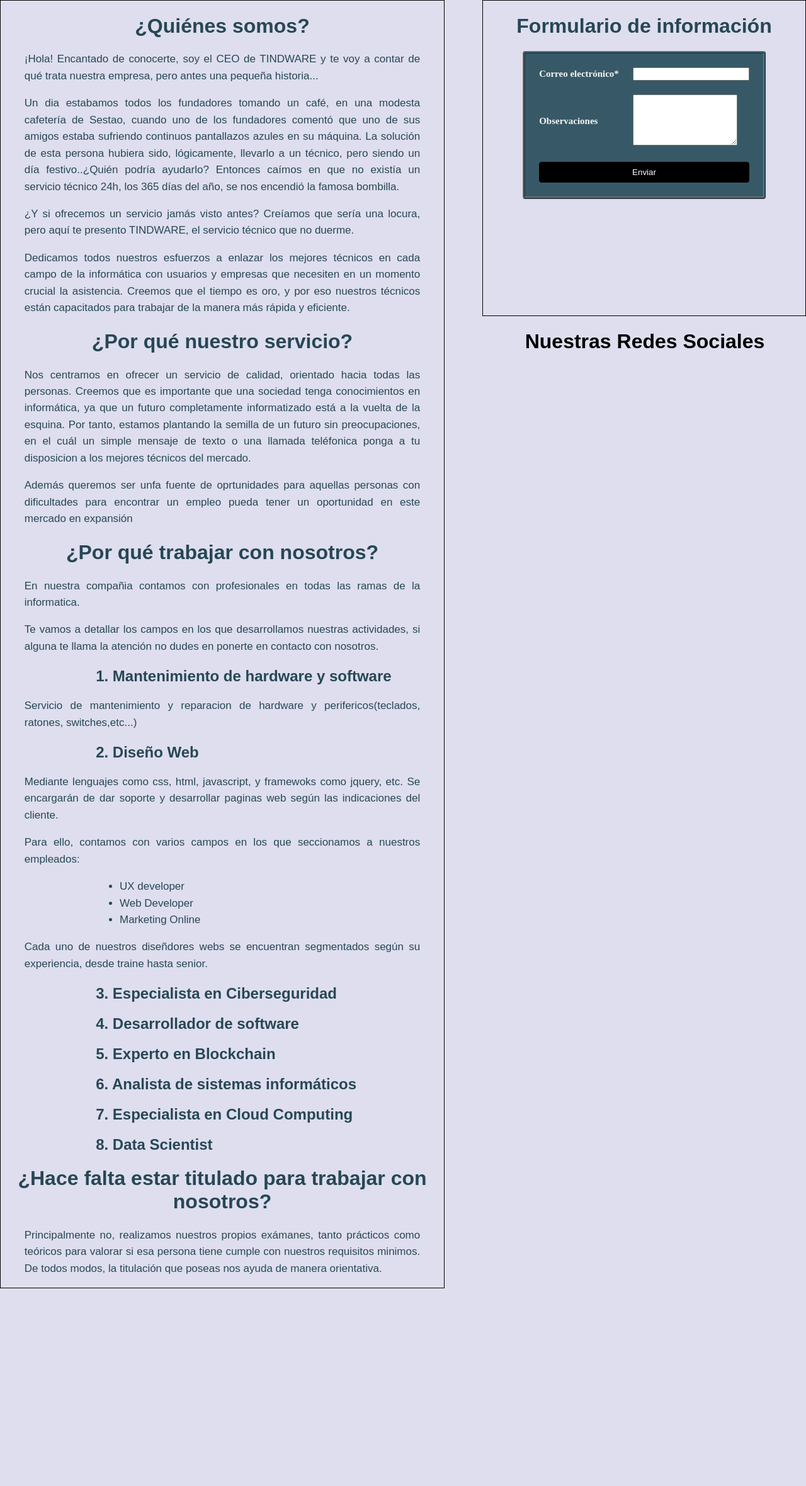
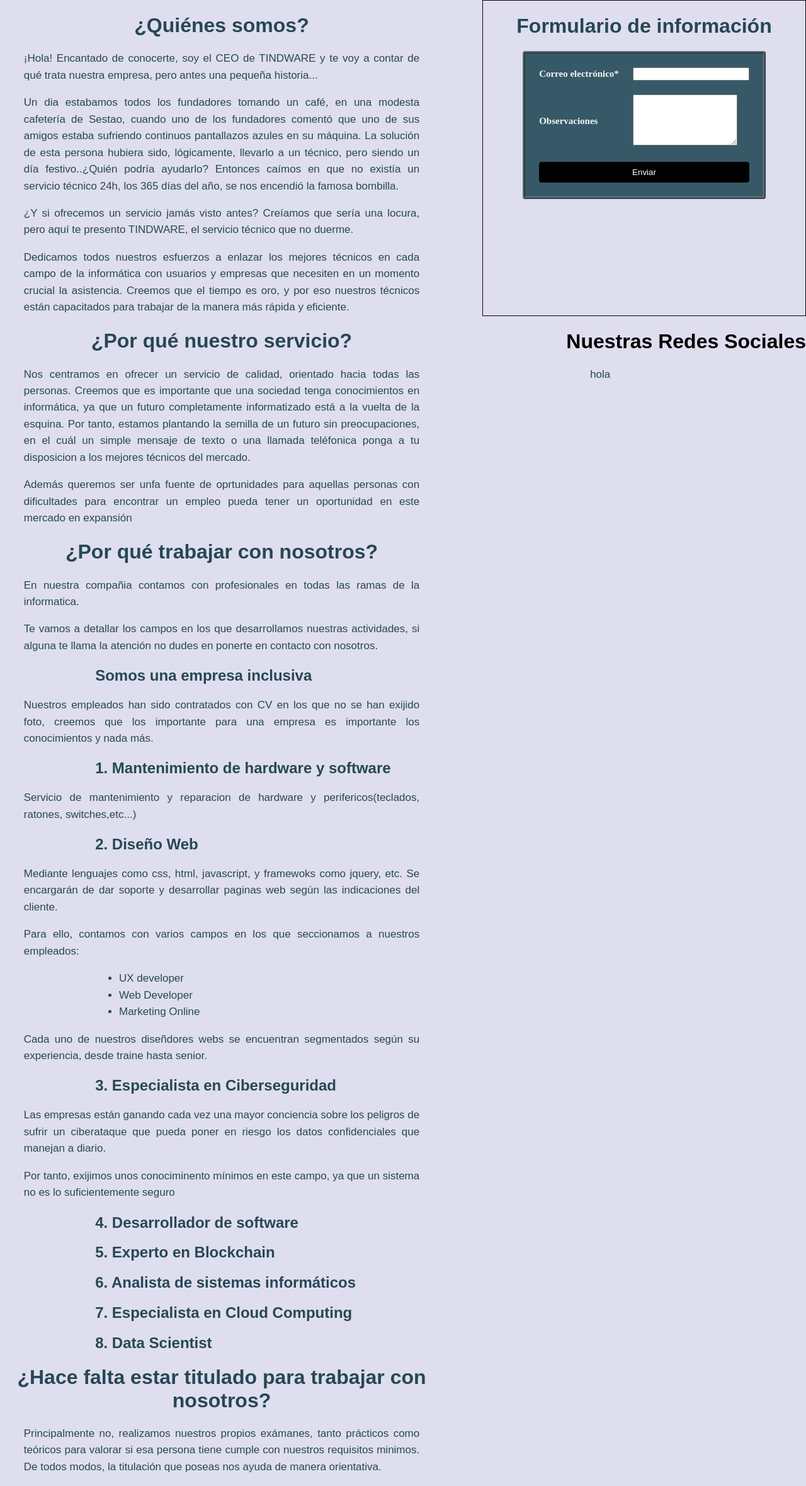
Before and after one commit to 9c23a5/tindware-web, a PHP site: page /quienessomos.php in a window 1280 px wide. Shown: the part 142-2502 px from the top of the page at 63% size. Before the commit the page ends 2188 px from the top, so only its background shows below. Run offline with PHP 8.4, Linux system fonts and the light colour scheme; data that the repository does not hold is empty.

Commit message:
mas texto

```diff
--- a/css/qs.css
+++ b/css/qs.css
@@ -25,7 +25,7 @@ ul{
     float: left;
     width: 55%;
     float: left;
-    border: 1px solid black;
+
 }
 
 #principal h1{
@@ -67,16 +67,13 @@ ul{
 #secundario h1{
     text-align: center;
     font-family: fantasy;
-
     color: #274755;
 
 }
 
 #redes{
 
-    width: 40%;
     height: 6cm;
-
     float: right;
 }
 
--- a/quienessomos.php
+++ b/quienessomos.php
@@ -47,7 +47,10 @@
 
                 <p>En nuestra compañia contamos con profesionales en todas las ramas de la informatica.</p>
                 <p>Te vamos a detallar los campos en los que desarrollamos nuestras actividades, si alguna te llama la atención no dudes en ponerte en contacto con nosotros.</p>
-
+            <h2>Somos una empresa inclusiva</h2>
+                <p>Nuestros empleados han sido contratados con CV en los que no se han exijido foto, creemos que los importante
+                    para una empresa es importante los conocimientos y nada más.
+                </p>
             <h2>1. Mantenimiento de hardware y software</h2>
                 <p>Servicio de mantenimiento y reparacion de hardware y perifericos(teclados, ratones, switches,etc...)</p>
 
@@ -62,6 +65,9 @@
                 </ul>
                 <p>Cada uno de nuestros diseñdores webs se encuentran segmentados según su experiencia, desde traine hasta senior.</p>
                 <h2>3. Especialista en Ciberseguridad </h2>
+                    <p>Las empresas están ganando cada vez una mayor conciencia sobre los peligros de sufrir un ciberataque
+                        que pueda poner en riesgo los datos confidenciales que manejan a diario. </p>
+                        <p>Por tanto, exijimos unos conociminento mínimos en este campo, ya que un sistema no es lo suficientemente seguro</p>
                 <h2>4. Desarrollador de software </h2>
                 <h2>5. Experto en Blockchain </h2>
                 <h2>6. Analista de sistemas informáticos </h2>
@@ -110,6 +116,7 @@
 
         <h1>Nuestras Redes Sociales</h1>
 
+        <p>hola</p>
 
     </div>
 
```
